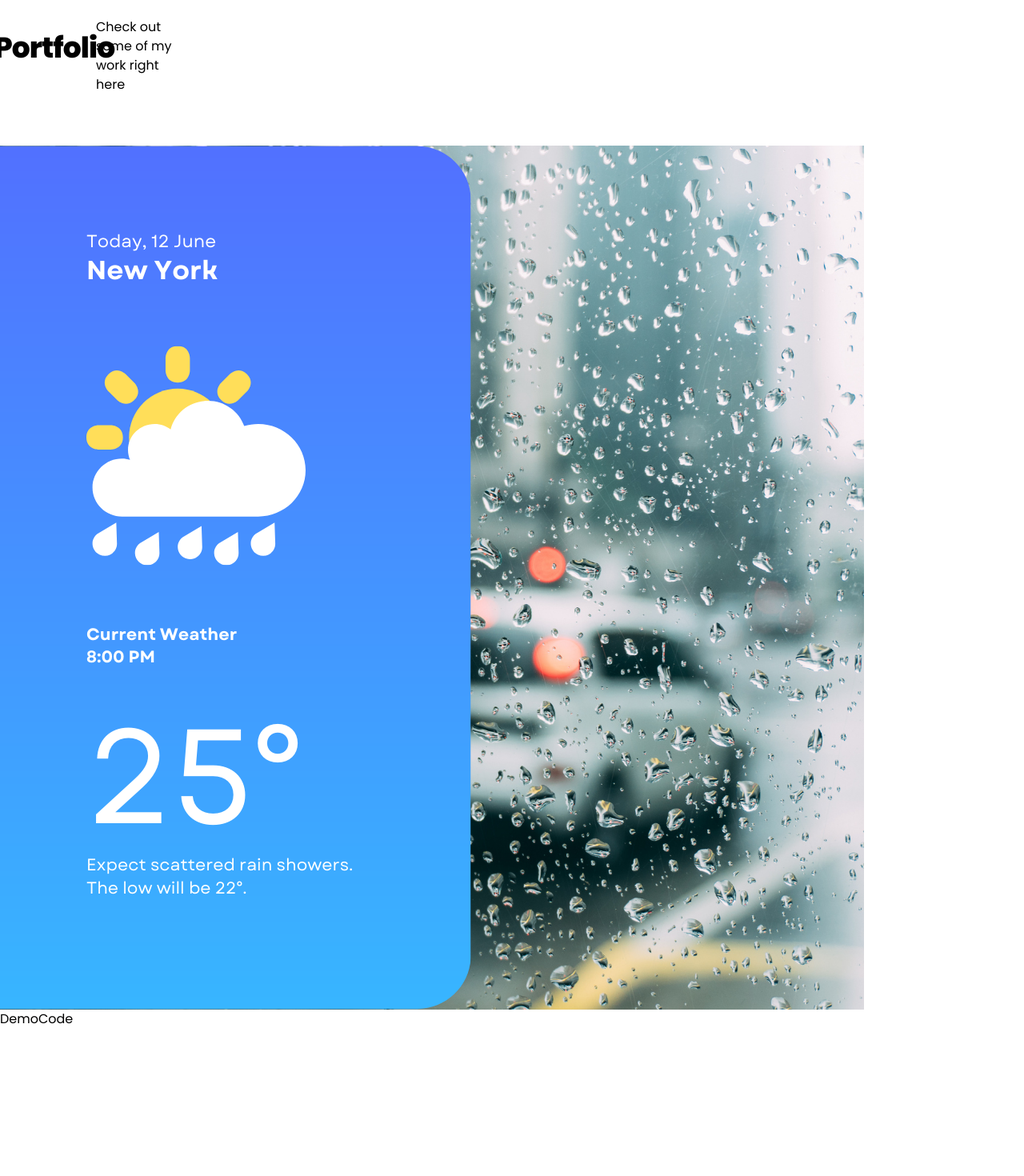
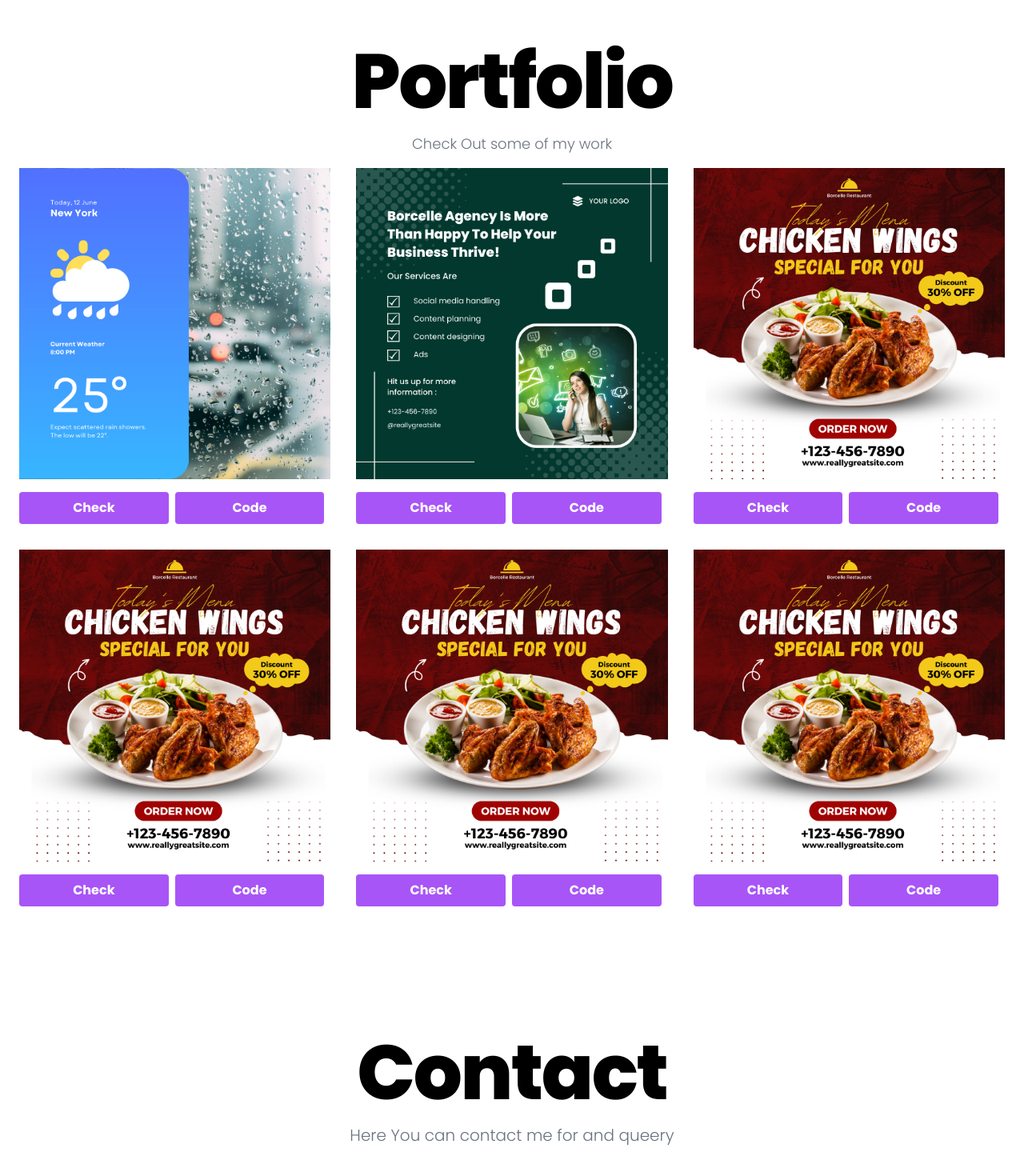
Before and after one commit to iamrishabhnirmalkar/Portfolio, a React (Create React App) app: page / in a window 1280 px wide. Shown: the part 1190-2660 px from the top of the page at 80% size. Before the commit the page ends 2476 px from the top, so only its background shows below. Built offline with nearby package versions, Linux system fonts and the light colour scheme; the HTML template or start-up script is replaced by a standard one.

Commit message:
portfolio update

```diff
--- a/src/App.js
+++ b/src/App.js
@@ -3,6 +3,7 @@ import Navbar from "./components/navbar";
 import Home from "./components/home";
 import About from "./components/about";
 import Portfolio from "./components/portfolio";
+import Contact from "./components/contact";
 
 function App() {
   return (
@@ -11,6 +12,7 @@ function App() {
       <Home />
       <About />
       <Portfolio />
+      <Contact />
     </>
   );
 }
--- /dev/null
+++ b/src/components/contact.js
@@ -0,0 +1,23 @@
+import React from "react";
+
+function contact() {
+  return (
+    <>
+      <div
+        name="contact"
+        className="bg-white border-gray-200 dark:bg-gray-900 dark:border-gray-700"
+      >
+        <div className="py-8 lg:py-16 px-4 mx-auto max-w-2xl  text-center">
+          <h1 className="mb-4 text-4xl tracking-tight font-extrabold lg:text-8xl text-primary-600 dark:text-primary-500 dark:text-white">
+            Contact
+          </h1>
+          <p className="mb-8 lg:mb-16 font-light text-center text-gray-500 dark:text-gray-400 sm:text-xl">
+            Here You can contact me for and queery
+          </p>
+        </div>
+      </div>
+    </>
+  );
+}
+
+export default contact;
--- a/src/components/portfolio.js
+++ b/src/components/portfolio.js
@@ -1,29 +1,64 @@
 import React from "react";
 import Weather from "../assets/Portfolio/1.png";
-// import SocialMedia from "../assets/Portfolio/2.png";
-// import Food from "../assets/Portfolio/3.png";
+import mobile from "../assets/Portfolio/2.png";
+import food from "../assets/Portfolio/3.png";
 
 function portfolio() {
+  const portfolio = [
+    {
+      id: 1,
+      src: Weather,
+    },
+    {
+      id: 2,
+      src: mobile,
+    },
+    {
+      id: 3,
+      src: food,
+    },
+    {
+      id: 4,
+      src: food,
+    },
+    {
+      id: 5,
+      src: food,
+    },
+    {
+      id: 6,
+      src: food,
+    },
+  ];
   return (
     <>
-      <div
-        name="portfolio"
-        className="bg-white border-gray-200 dark:bg-gray-900 dark:border-gray-700"
-      >
-        <div className="grid max-w-screen-xl px-4 py-8 mx-auto lg:gap-8 xl:gap-0 lg:py-16 lg:grid-cols-12">
-          <h1 className="flex justify-center items-center max-w-2xl text-4xl font-extrabold mb-5 tracking-tight leading-none   dark:text-white">
-            Portfolio
-          </h1>
-          <p>Check out some of my work right here</p>
-        </div>
+      <div className="bg-white border-gray-200 dark:bg-gray-900 dark:border-gray-700">
+        <div className="max-w-screen-xl px-4 py-8 mx-auto lg:px-6 sm:py-16 lg:py-24">
+          <div className="max-w-2xl mx-auto text-center">
+            <h1 className="mb-4 text-4xl tracking-tight font-extrabold lg:text-8xl text-primary-600 dark:text-primary-500 dark:text-white">
+              Portfolio
+            </h1>
+            <p className="mb-4 text-lg font-light text-gray-500 dark:text-gray-400">
+              Check Out some of my work
+            </p>
+          </div>
 
-        <div>
-          <div>
-            <img src={Weather} alt="" />
-          </div>
-          <div>
-            <button>Demo</button>
-            <button>Code</button>
+          <div className="grid sm:grid-cols-2 md:grid-cols-3 gap-8 px-12 sm:px-0">
+            {portfolio.map(({ id, src }) => {
+              return (
+                <div key={id} className="space-y-4">
+                  <img src={src} alt="" />
+                  <div className="flex justify-center items-center ">
+                    <button className="w-1/2 mr-2 bg-purple-500 hover:bg-purple-900 text-white font-bold py-2 px-4 rounded">
+                      Check
+                    </button>
+                    <button className="w-1/2 mr-2 bg-purple-500 hover:bg-purple-900 text-white font-bold py-2 px-4 rounded">
+                      Code
+                    </button>
+                  </div>
+                </div>
+              );
+            })}
           </div>
         </div>
       </div>
```
Also changed, not shown: src/components/socialLinks.js (deleted).
